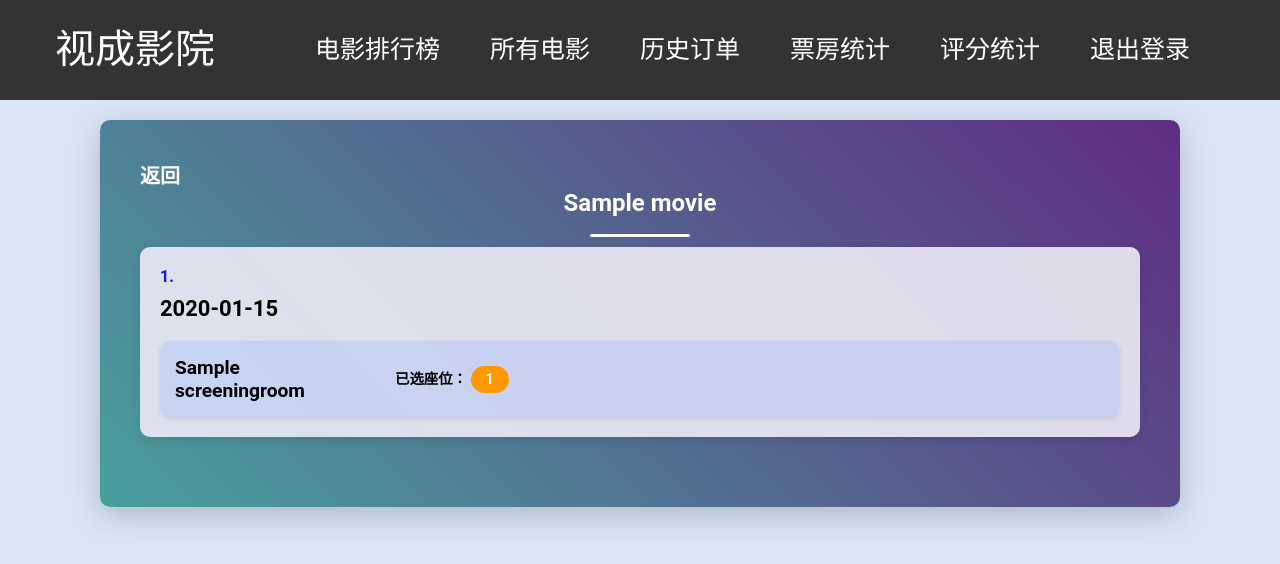
After one commit to TangerineStarrySky/2024Spring-DBPJ, a Django app: page /cinema/showinfo/1/1/ in a window 1280 px wide. The commit adds this page. Shown: the top 564 px of the page. Run offline with Django 4.2, Linux system fonts and the light colour scheme; tables that the repository leaves empty hold one stand-in row (values such as "Sample post").

Commit message:
完成查询放映信息功能并美化显示页面

```diff
--- a/cinema/templates/movie_info.html
+++ b/cinema/templates/movie_info.html
@@ -24,7 +24,10 @@
     </div>
 
     <div class="container">
-        <h2>电影详情</h2>
+        <div class="showinfo">
+            <h2>电影详情</h2>
+            <a href="{% url 'showinfo' user_id movie.movie_id %}">查看已确认的放映信息</a>
+        </div>
         <hr>
         <img src="{% static movie.img %}">
         <div class="movie-details">
--- a/cinema/templates/register.html
+++ b/cinema/templates/register.html
@@ -27,7 +27,7 @@
             <input type="number" id="age" name="age" required min="1">
         </div>
         <div class="fieldWrapper">
-            <label for="contact">联系方式:</label>
+            <label for="contact">手机号:</label>
             <input type="text" id="contact" name="contact" required pattern="[0-9]{11}">
         </div>
         <div class="fieldWrapper">
--- /dev/null
+++ b/cinema/templates/showinfo.html
@@ -0,0 +1,51 @@
+<!DOCTYPE html>
+<html lang="en">
+<head>
+    <meta charset="UTF-8">
+    <title>电影放映信息</title>
+    {% load static %}
+    <link rel="stylesheet" href="{% static 'css/navbar.css' %}">
+    <link rel="stylesheet" href="{% static 'css/showinfo.css' %}">
+</head>
+<body>
+    <div class="navbar">
+        <a class="cinema_name" href="{% url 'index' %}?user_id={{ user.user_id }}">视成影院</a>
+        <a href="{% url 'ranking' user.user_id %}">电影排行榜</a>
+        <a href="{% url 'movies' user.user_id %}">所有电影</a>
+        <a href="{% url 'history' user.user_id %}">历史订单</a>
+
+        {% if user.user_id == 1 %}
+            <a href="{% url 'box_office' %}">票房统计</a>
+            <a href="{% url 'score' %}">评分统计</a>
+        {% endif %}
+
+        <a href="{% url 'welcome' %}">退出登录</a>
+        <div class="username">用户：{{ user.username }}</div>
+    </div>
+
+    <div class="container">
+        <a class="return" href="{% url 'movieinfo' user_id movie.movie_id %}">返回</a>
+        <h2>{{ movie.movie_name }}</h2>
+        <ol class="showtime-list">
+            {% for showtime in showinfos %}
+                <li class="showtime-item">
+                    <strong>{{ showtime.0 }}</strong>
+                    <ul class="room-list">
+                        {% for room, seats in showtime.1.items %}
+                            <li class="room-item">
+                                <div class="room-name">{{ room }}</div>
+                                <ul class="seat-list">已选座位：
+                                    {% for seat in seats %}
+                                        <li class="seat-item">{{ seat }}</li>
+                                    {% endfor %}
+                                </ul>
+                            </li>
+                        {% endfor %}
+                    </ul>
+                </li>
+            {% endfor %}
+        </ol>
+    </div>
+
+</body>
+</html>
--- a/cinema/urls.py
+++ b/cinema/urls.py
@@ -21,8 +21,6 @@ urlpatterns = [
     path('buy/<int:user_id>/<int:movie_id>/<int:room_id>/', buy, name='buy'),
     path('confirm_purchase/<int:ticket_id>/', confirm_purchase, name='confirm_purchase'),
 
-
-
     path('valuation/<int:ticket_id>/', valuation, name='valuation'),
     path('submit_rating/<int:ticket_id>/', submit_rating, name='submit_rating'),
 
@@ -31,4 +29,6 @@ urlpatterns = [
     path('score/', score_stats, name='score'),
     path('ranking/<int:user_id>/', ranking, name='ranking'),
 
+    path('showinfo/<int:user_id>/<int:movie_id>/', showinfo, name='showinfo'),
+
 ]
--- a/cinema/views.py
+++ b/cinema/views.py
@@ -32,26 +32,57 @@ def register(request):
 
 def show_movies(request, user_id):
     movies = Movie.objects.all()
-    user = User.objects.filter(pk=user_id).first()
+    user = User.objects.get(pk=user_id)
     return render(request, 'movie_list.html', {'movies': movies, 'user_id': user_id, 'user': user})
 
 
 def show_movie_info(request, user_id, movie_id):
-    movie = Movie.objects.filter(pk=movie_id).first()
-    user = User.objects.filter(pk=user_id).first()
+    movie = Movie.objects.get(pk=movie_id)
+    user = User.objects.get(pk=user_id)
     return render(request, 'movie_info.html', {'movie': movie, 'user_id': user_id, 'user': user})
+
+
+def showinfo(request, user_id, movie_id):
+    user = User.objects.get(pk=user_id)
+    movie = Movie.objects.get(pk=movie_id)
+    tickets = Ticket.objects.filter(movie_id=movie_id, paystatus=True).all()
+    room_dict = dict(ScreeningRoom.objects.all().values_list('room_id', 'room_name'))
+    temp = tickets.values_list('showtime', 'room_id', 'seat_id')
+    result = [[x, room_dict.get(y), z] for (x, y, z) in temp]
+    # print(result)
+    showinfos = []
+    grouped_data = {}
+    for item in result:
+        key = item[0]
+        if key not in grouped_data:
+            grouped_data[key] = []
+        grouped_data[key].append([item[1], item[2]])
+
+    # print(grouped_data)
+    for key, value in grouped_data.items():
+        grouped_data2 = {}
+        for v in value:
+            key2 = v[0]
+            if key2 not in grouped_data2:
+                grouped_data2[key2] = []
+            grouped_data2[key2].append(v[1])
+        # print(grouped_data2)
+        showinfos.append([key, grouped_data2])
+    # print(showinfos)
+    return render(request, 'showinfo.html',
+                  {'showinfos': showinfos, 'movie': movie, 'user_id': user_id, 'user': user})
 
 
 def show_rooms(request, user_id, movie_id):
     rooms = ScreeningRoom.objects.all()
-    user = User.objects.filter(pk=user_id).first()
+    user = User.objects.get(pk=user_id)
     return render(request, 'room_info.html', {'rooms': rooms, 'movie_id': movie_id, 'user_id': user_id, 'user': user})
 
 
 def buy(request, user_id, movie_id, room_id):
-    user = User.objects.filter(pk=user_id).first()
-    movie = Movie.objects.filter(pk=movie_id).first()
-    room = ScreeningRoom.objects.filter(pk=room_id).first()
+    user = User.objects.get(pk=user_id)
+    movie = Movie.objects.get(pk=movie_id)
+    room = ScreeningRoom.objects.get(pk=room_id)
     timestamp = int(time.time())
     next_1h = timestamp - timestamp % 3600 + 3600  # 下一个1小时整的时间戳
 
@@ -242,7 +273,7 @@ def score_stats(request):
 
 
 def ranking(request, user_id):
-    user = User.objects.filter(pk=user_id).first()
+    user = User.objects.get(pk=user_id)
     movies = Movie.objects.all()
     scores = []
     for movie in movies:
--- /dev/null
+++ b/static/css/showinfo.css
@@ -0,0 +1,154 @@
+/* 全局样式 */
+body {
+    font-family: 'Roboto', sans-serif;
+    background-color: rgba(106, 152, 222, 0.25);
+    margin: 0;
+    padding: 0;
+}
+
+.container {
+    width: 100%;
+    max-width: 1000px; /* 扩大容器宽度 */
+    margin: 120px auto;
+    padding: 40px;
+    background: linear-gradient(45deg, #49a09d, #5f2c82);
+    border-radius: 10px;
+    box-shadow: 0 8px 30px rgba(0, 0, 0, 0.2);
+}
+
+a.return{
+    text-align: center;
+    color: #fff;
+    font-size: 20px;
+    font-weight: bold;
+    text-decoration: none;
+}
+
+a.return:hover{
+    color: rgba(236, 110, 12, 0.95);
+}
+
+h2 {
+    text-align: center;
+    color: #fff;
+    font-weight: 700;
+    margin-bottom: 30px;
+    margin-top: 0;
+    position: relative;
+}
+
+h2::before {
+    content: '';
+    position: absolute;
+    left: 50%;
+    bottom: -20px;
+    transform: translateX(-50%);
+    width: 100px;
+    height: 3px;
+    background-color: #fff;
+    border-radius: 5px;
+}
+
+/* 放映时间列表样式 */
+.showtime-list {
+    list-style: none;
+    padding: 0;
+    margin: 0;
+    counter-reset: showtime;
+}
+
+.showtime-item {
+    counter-increment: showtime;
+    position: relative;
+    padding: 20px;
+    border-radius: 10px;
+    margin-bottom: 30px;
+    background-color: rgb(233 232 244 / 93%);
+    box-shadow: 0 4px 10px rgba(0, 0, 0, 0.1);
+    transition: transform 0.3s, box-shadow 0.3s;
+}
+
+.showtime-item:before {
+    content: counter(showtime) ". ";
+    font-weight: 700;
+    color: #0a15f6;
+    display: block;
+    margin-bottom: 10px;
+}
+
+.showtime-item:hover {
+    transform: translateY(-5px);
+    box-shadow: 0 12px 30px rgba(0, 0, 0, 0.3);
+}
+
+strong{
+    font-size: 22px;
+}
+
+/* 放映厅列表样式 */
+.room-list {
+    list-style: none;
+    padding: 0;
+    margin: 0;
+    font-size: 1.2rem;
+}
+
+.room-item {
+    display: flex;
+    align-items: center;
+    margin-top: 20px;
+    background-color: rgba(159, 184, 248, 0.35);
+    padding: 15px;
+    font-weight: bold;
+    border-radius: 10px;
+    box-shadow: 0 2px 5px rgba(0, 0, 0, 0.1);
+}
+
+.room-item:last-child {
+    margin-bottom: 0;
+}
+
+.room-name{
+    width: 120px;
+}
+
+.seat-list {
+    list-style: none;
+    padding: 0;
+    margin-left: 100px;
+    font-size: 0.9rem;
+}
+
+.seat-item {
+    background-color: #ff9800;
+    color: white;
+    padding: 5px 15px;
+    margin-right: 10px;
+    border-radius: 20px;
+    display: inline-block;
+    transition: background-color 0.3s;
+}
+
+.seat-item:hover {
+    background-color: #f57c00;
+}
+
+/* 响应式设计 */
+@media (max-width: 768px) {
+    .container {
+        padding: 20px;
+    }
+
+    h2 {
+        font-size: 1.8em;
+        margin-bottom: 20px;
+    }
+
+    h2::before {
+        bottom: -10px;
+    }
+
+    .showtime-item {
+        padding: 15px;
+    }
+}
```
Also changed, not shown: static/css/movie_info.css (+7 -0 lines).
